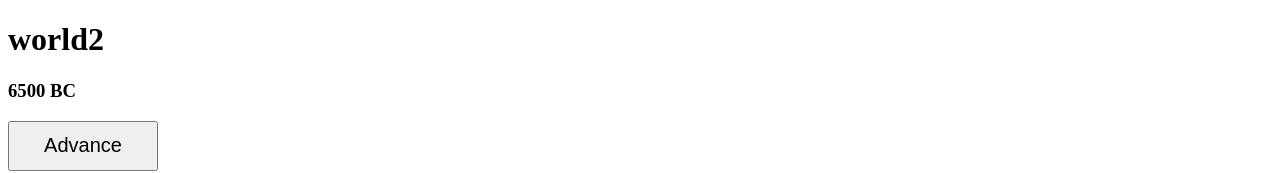
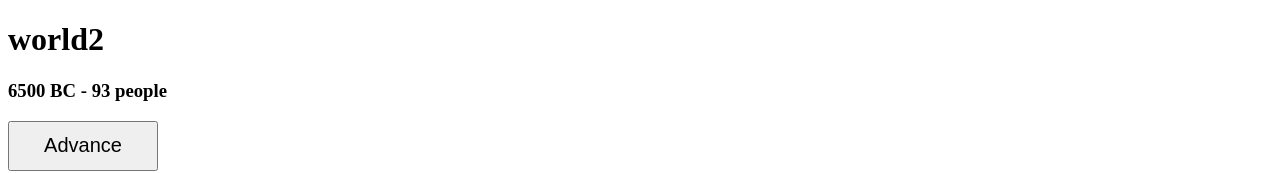
Before and after one commit to dmandelin/world2, a SvelteKit app: page / in a window 1280 px wide. Shown: the top 173 px of the page. Built offline with nearby package versions, Linux system fonts and the light colour scheme.

Commit message:
Display total population.

```diff
--- a/src/model/world.ts
+++ b/src/model/world.ts
@@ -44,6 +44,10 @@ export class World {
 
         this.timeline.push(new TimePoint(this));
     }
+
+    get totalPopulation() {
+        return this.clans.reduce((acc, clan) => acc + clan.size, 0);
+    }
 }
 
 export const world = new World();
--- a/src/routes/+page.svelte
+++ b/src/routes/+page.svelte
@@ -7,6 +7,7 @@
 
     class Data {
         year = $state('');
+        totalPopulation = $state(0);
         clans = $state<Clan[]>([]);
         timeline = $state<[string, number][]>([]);
         rankings = $state<LineGraphData>({ labels: [], datasets: [] });
@@ -28,6 +29,7 @@
 
         update() {
             this.year = world.year.toString();
+            this.totalPopulation = world.totalPopulation;
             this.clans = world.clans.map(clan => clan.c());
             this.timeline = world.timeline.map((p) => [p.year.toString(), p.totalPopulation]);
             this.rankings = rankings(world);
@@ -71,7 +73,7 @@
 </style>
 
 <h1>world2</h1>
-<h3>{data.year}</h3>
+<h3>{data.year} - {data.totalPopulation} people</h3>
 
 <div>
     <button onclick={click}>Advance</button>
```
